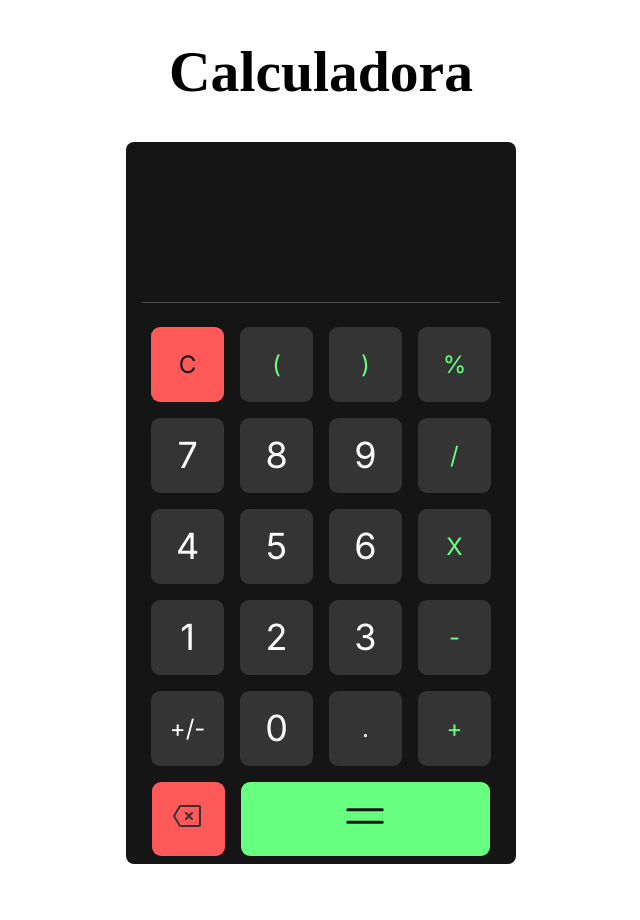
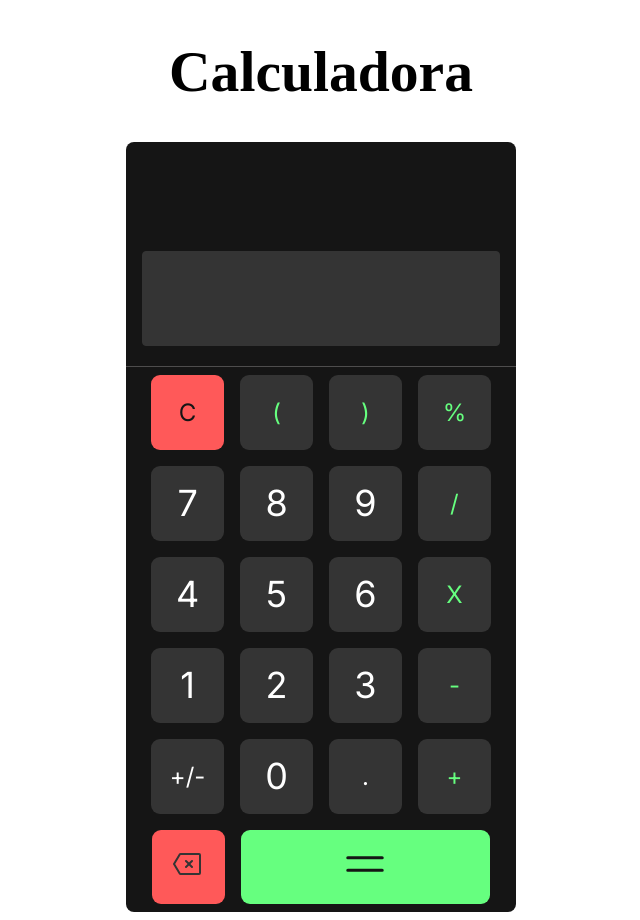
Before and after one commit to irailtonreis/calculator, a React (Vite) app: page / in a window 1280 px wide. Shown: the whole page, without its empty margins (319-959 px from the left). Before the commit the page ends 872 px from the top, so only its background shows below. Built offline with nearby package versions, Linux system fonts and the light colour scheme.

Commit message:
feat: Estilo da aplicação - Estilo acumulador

```diff
--- a/src/components/Calculator.module.css
+++ b/src/components/Calculator.module.css
@@ -9,29 +9,45 @@
   background: var(--gray-950);
   border-radius: 8px;
 }
+
 .containerNumber {
   display: flex;
   justify-content: center;
   flex-wrap: wrap;
 }
+
 .accumulator {
   display: flex;
   justify-content: flex-start;
-  min-height: 10rem;
-  margin: 1rem;
-  border-bottom: 1px solid var(--gray-600)
+  flex-direction: column;
+  min-height: 12rem;
+  max-width: 100%;
+  padding: 1rem;
+  border-bottom: 1px solid var(--gray-600);
 }
 
-.accumulator h2{
-    font-size: 2rem;
-    color: var(--white);
-    font-weight: bold;
+.accumulator h2 {
+  font-size: 2rem;
+  color: var(--white);
+  font-weight: bold;
+  display: block;
+  max-width: 100%;
+  overflow-x: hidden;
+  text-align: left;
+  min-height: 2.5rem;
 }
+
 .result {
   display: flex;
   justify-content: flex-end;
-  width: 100%;
-  margin: 1rem;
+  max-width: 100%;
+  background: var(--gray-800);
+  border-radius: 4px;
+  border: 1px solid var(--gray-800);
+}
+
+.result h2 {
+  text-align: right;
 }
 
 .button {
@@ -45,9 +61,11 @@
   background: var(--gray-800);
   color: var(--white);
 }
+
 .number {
   font-size: 2.25rem;
 }
+
 .equalButton {
   background: var(--green-500);
   color: var(--gray-950);
@@ -61,6 +79,6 @@
 }
 
 .greenButton {
-    color: var(--green-500);
-    font-size: 1.5rem;
+  color: var(--green-500);
+  font-size: 1.5rem;
 }
```
